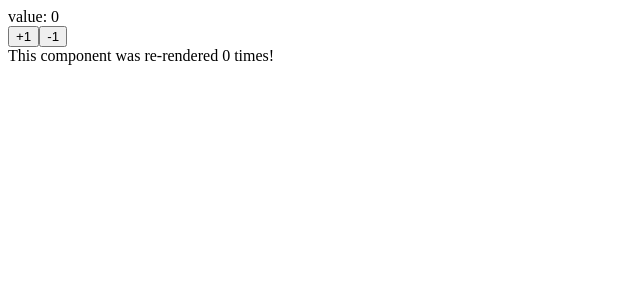
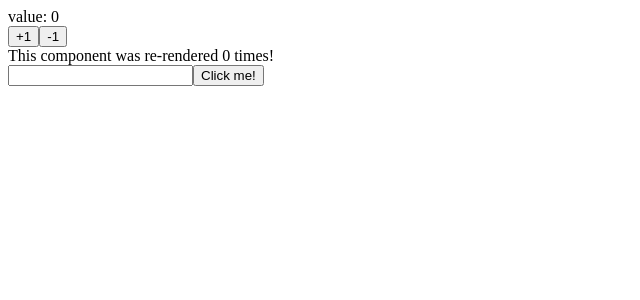
Before and after one commit to fo-ji/my-first-react-app-in-typescript, a React (Create React App) app: page / in a window 1280 px wide. Shown: the top 300 px of the page, without its empty margins (0-640 px from the left). Built offline with nearby package versions, Linux system fonts and the light colour scheme; the HTML template or start-up script is replaced by a standard one.

Commit message:
learn useRef more

```diff
--- a/src/Counter.tsx
+++ b/src/Counter.tsx
@@ -16,6 +16,18 @@
   useEffect(() => {
     renderTimes.current = renderTimes.current + 1
   })
+  const ref = useRef<HTMLInputElement>(null!)
+  const focusInput = () => {
+    // パターン1
+    // const current = ref.current
+    // if (current != null) current.focus()
+
+    // パターン2
+    // ref.current?.focus()
+
+    // パターン3(この場合のみ、null!にする)
+    ref.current.focus()
+  }
 
   return (
     <div>
@@ -23,6 +35,8 @@
       <button onClick={increment}>+1</button>
       <button onClick={decrement}>-1</button>
       <div>This component was re-rendered {renderTimes.current} times!</div>
+      <input ref={ref} type='text' />
+      <button onClick={focusInput}>Click me!</button>
     </div>
   )
 }
```
